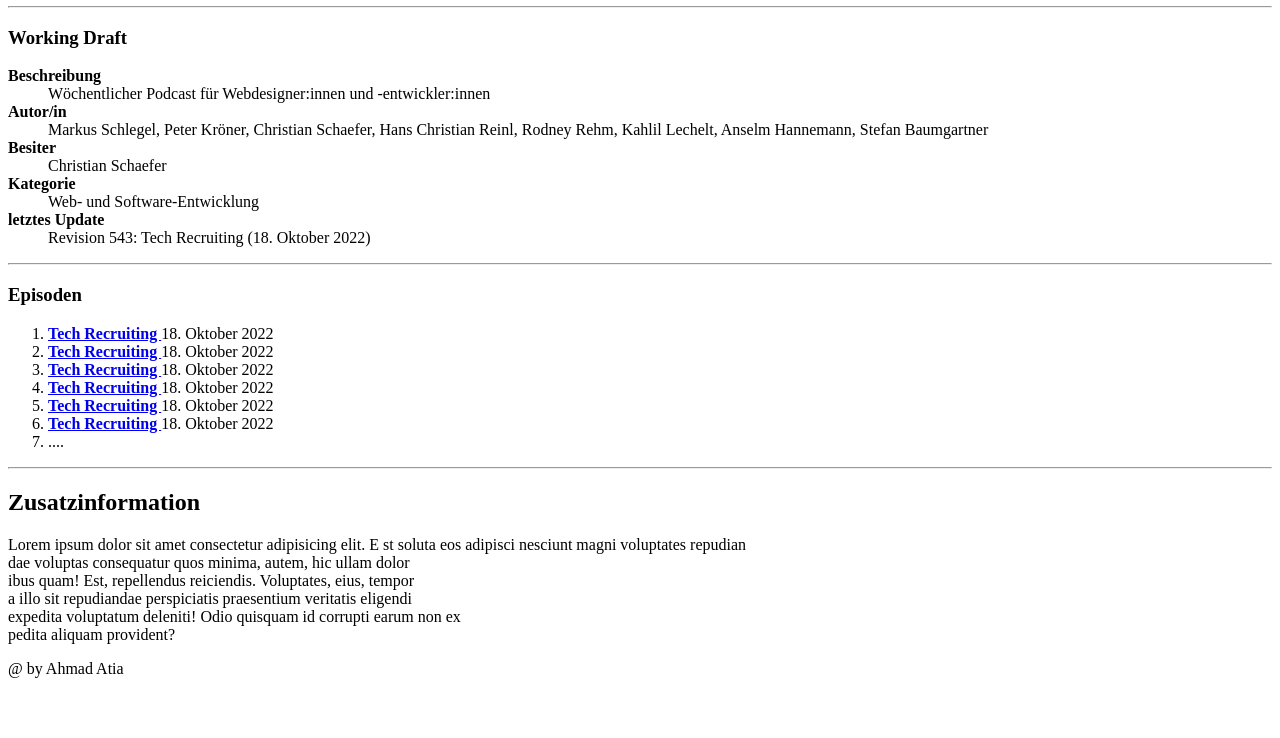
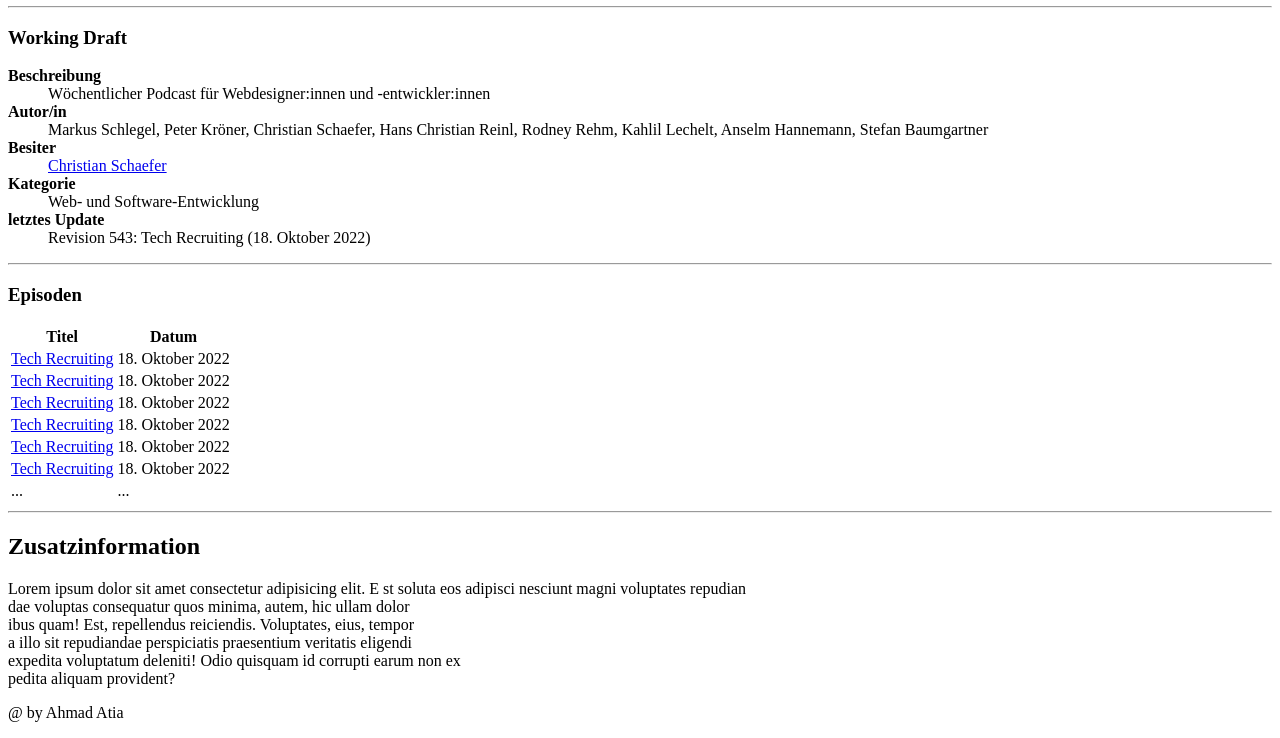
Before and after one commit to ahmadatia1/altenpflege, a plain HTML site: page WEB/podcast.html in a window 1280 px wide. Shown: the part 100-838 px from the top of the page. Before the commit the page ends 800 px from the top, so only its background shows below. Drawn offline with Linux system fonts and the light colour scheme.

Commit message:
Praktikum3, Aufgabe1 fertig

```diff
--- a/WEB/podcast.html
+++ b/WEB/podcast.html
@@ -41,7 +41,7 @@
           <dt>
             <strong>Besiter</strong>
           </dt>
-          <dd> Christian Schaefer </dd>
+          <dd> <a href="#">Christian Schaefer</a></dd>
           <dt>
             <strong>Kategorie</strong>
           </dt>
@@ -55,32 +55,42 @@
       <section>
         <hr />
         <h3>Episoden</h3>
-        <ol>
-          <li>
-            <strong><a href="episode.html">Tech Recruiting </a></strong> 18.
-            Oktober 2022
-          </li>
-          <li>
-            <strong><a href="episode.html">Tech Recruiting </a></strong> 18.
-            Oktober 2022
-          </li>
-          <li>
-            <strong><a href="episode.html">Tech Recruiting </a></strong> 18.
-            Oktober 2022
-          </li>
-          <li>
-            <strong><a href="episode.html">Tech Recruiting </a></strong> 18.
-            Oktober 2022
-          </li>
-          <li>
-            <strong><a href="episode.html">Tech Recruiting </a></strong> 18.
-            Oktober 2022
-          </li>
-          <li>
-            <strong><a href="episode.html">Tech Recruiting </a></strong> 18.
-            Oktober 2022
-          </li>
-          <li> .... </li>
+          <table>
+            <thead>
+              <th>Titel</th>
+              <th>Datum</th>
+            </thead>
+            <tbody>
+              <tr>
+                <td><a href="episode.html">Tech Recruiting </a></td>
+                <td>18. Oktober 2022</td>
+              </tr>
+              <tr>
+                <td><a href="episode.html">Tech Recruiting </a></td>
+                <td>18. Oktober 2022</td>
+              </tr>
+              <tr>
+                <td><a href="episode.html">Tech Recruiting </a></td>
+                <td>18. Oktober 2022</td>
+              </tr>
+              <tr>
+                <td><a href="episode.html">Tech Recruiting </a></td>
+                <td>18. Oktober 2022</td>
+              </tr>
+              <tr>
+                <td><a href="episode.html">Tech Recruiting </a></td>
+                <td>18. Oktober 2022</td>
+              </tr>
+              <tr>
+                <td><a href="episode.html">Tech Recruiting </a></td>
+                <td>18. Oktober 2022</td>
+              </tr>
+              <tr>
+                <td>...</td>
+                <td>...</td>
+              </tr>
+            </tbody>
+          </table>
         </ol>
         <hr />
       </section>
```
